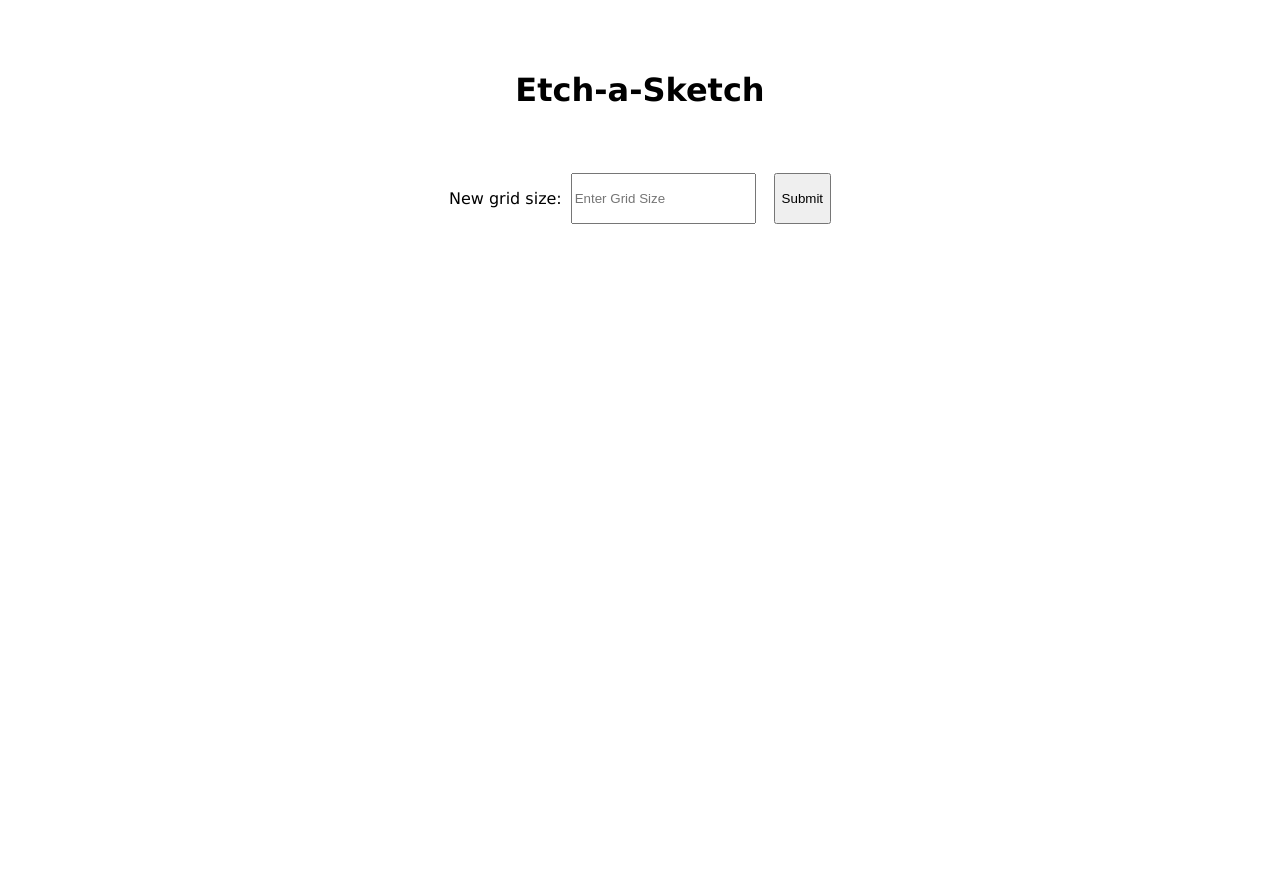
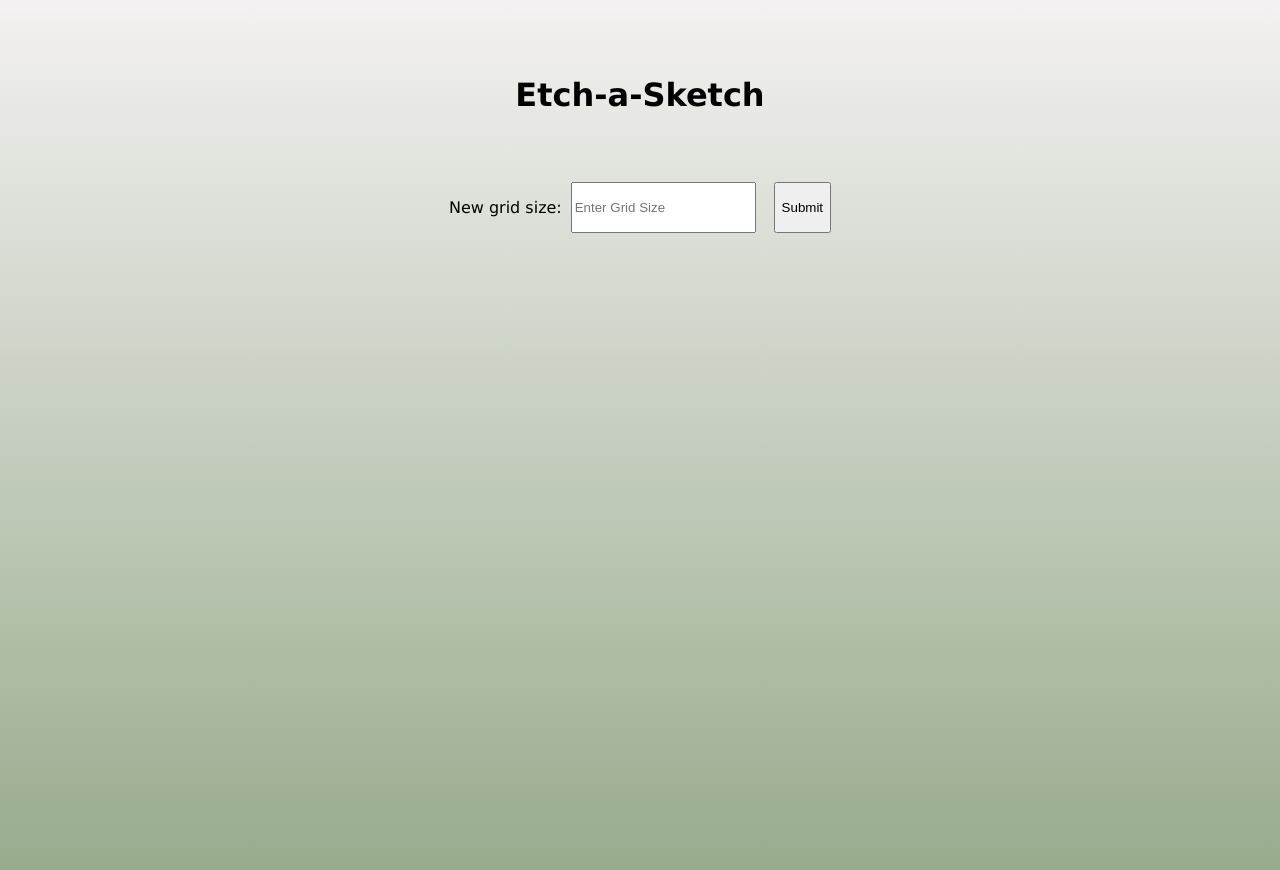
Before and after one commit to lyuhiroyama/Etch-a-Sketch, a plain HTML site: page index.html in a window 1280 px wide. Drawn offline with Linux system fonts and the light colour scheme.

Commit message:
Add background color & rid empty bottom space

```diff
--- a/styles.css
+++ b/styles.css
@@ -3,8 +3,9 @@ body {
     flex-direction: column;
     justify-content: space-evenly;
     align-items: center;
-    min-height: 900px;
+    min-height: 919px;
     font-family: Verdana, Geneva, Tahoma, sans-serif;
+    background: linear-gradient(#f3f1f1, #91a685);
 }
 
 #form {
```
